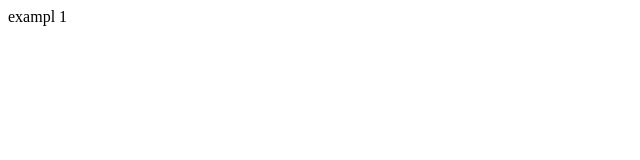
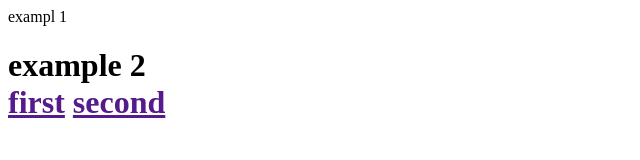
Before and after one commit to Rydzaki/git_example_02, a plain HTML site: page index.html in a window 1280 px wide. Shown: the whole page, without its empty margins (0-640 px from the left). Drawn offline with Linux system fonts and the light colour scheme.

Commit message:
add header

```diff
--- a/index.html
+++ b/index.html
@@ -9,5 +9,13 @@
 <body>
     exampl 1
 
+    <h1>
+        example 2
+        <nav>
+            <a href="">first</a>
+            <a href="">second</a>
+        </nav>
+    </h1>
+
 </body>
 </html>
```
